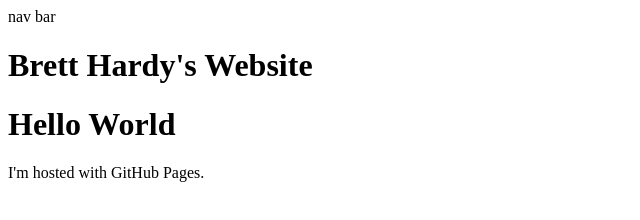
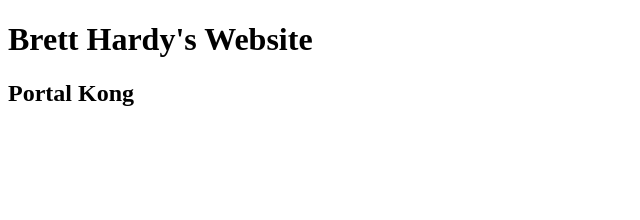
Before and after one commit to A-Shrew/A-Shrew.github.io, a plain HTML site: page index.html in a window 1280 px wide. Shown: the whole page, without its empty margins (0-640 px from the left). Drawn offline with Linux system fonts and the light colour scheme.

Commit message:
Update index.html

```diff
--- a/index.html
+++ b/index.html
@@ -1,11 +1,15 @@
 <!DOCTYPE html>
 <html>
-    <head>
-        <div> nav bar</div>
-        <h1> Brett Hardy's Website</h1>
-    </head>
+<head>
+    <h1> Brett Hardy's Website</h1>
+</head>
 <body>
-<h1>Hello World</h1>
-<p>I'm hosted with GitHub Pages.</p>
+    <div class="projects">
+
+        <div class="card">
+            <h2> Portal Kong</h2>
+            <a href="https://github.com/A-Shrew/PortalKong"></a>
+        </div>
+    </div>
 </body>
 </html>
```
